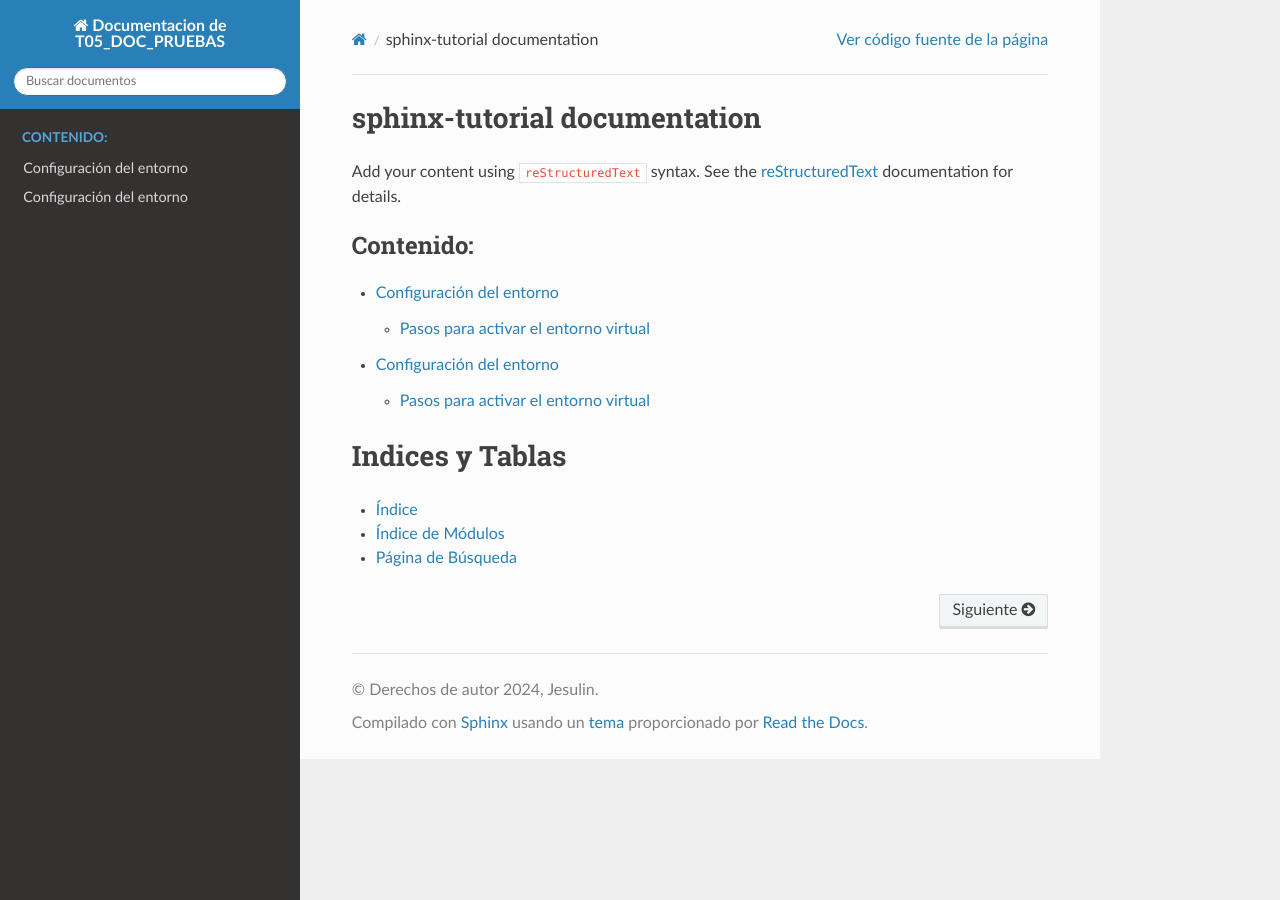
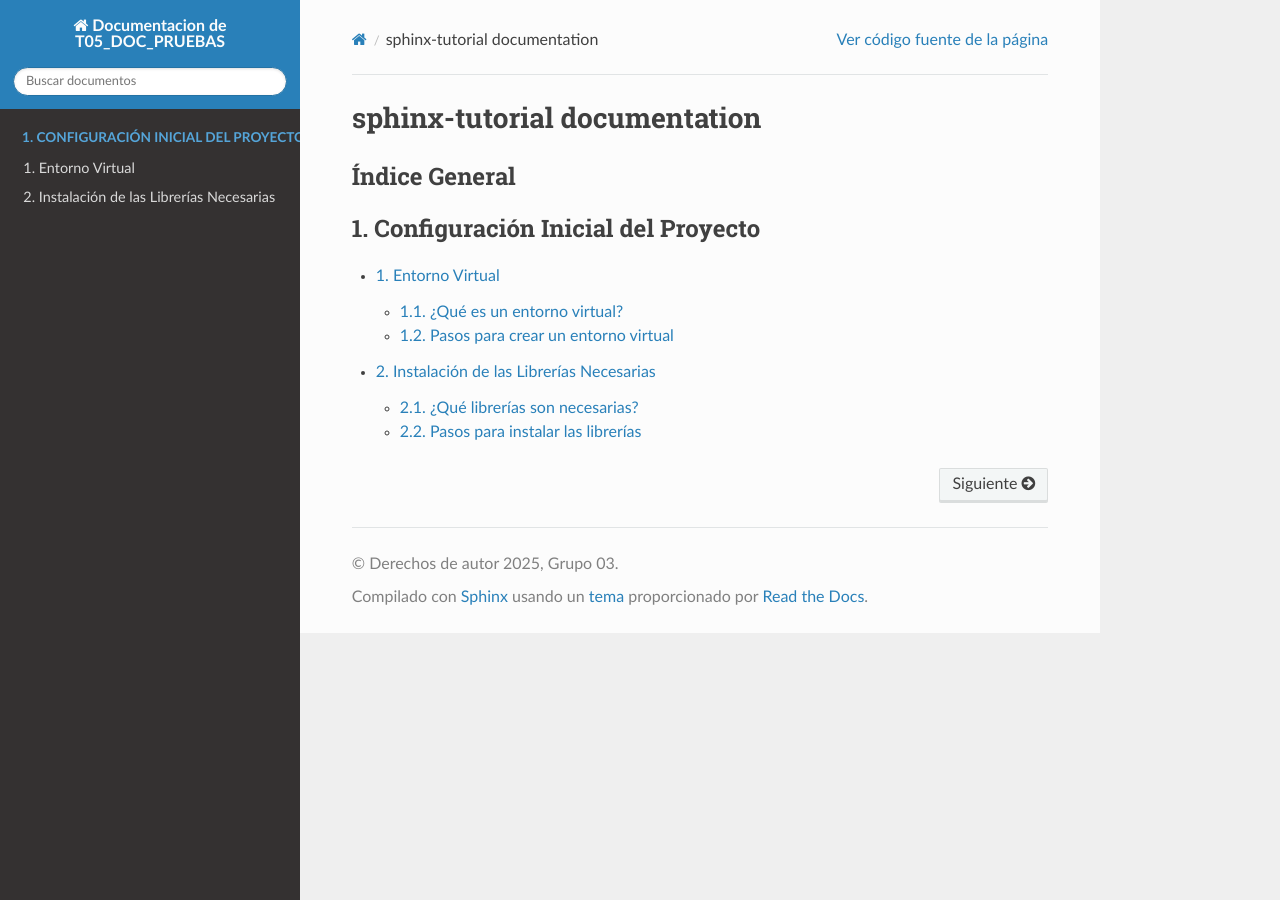
Before and after one commit to Arasesp0305/-2DAM_DI_T05_BOLETIN, a Sphinx documentation site: the page built from docs/source/index.rst, in a window 1280 px wide. Built offline with Sphinx 7.4.7 and the Read the Docs theme 3.1.0, drawn with Linux system fonts in a browser that asks for light colours.

Commit message:
Cambios inicio

````diff
--- a/docs/source/conf.py
+++ b/docs/source/conf.py
@@ -8,8 +8,8 @@
 # https://www.sphinx-doc.org/en/master/usage/configuration.html#project-information
 
 project = 'Documentacion de T05_DOC_PRUEBAS'
-copyright = '2024, Jesulin'
-author = 'Jesulin'
+copyright = '2025, Grupo 03'
+author = 'Grupo 03'
 release = '1'
 
 # -- General configuration ---------------------------------------------------
--- a/docs/source/configuracion_inicial/001.env.md
+++ b/docs/source/configuracion_inicial/001.env.md
@@ -1,12 +1,15 @@
-# Configuración del entorno
+# Entorno Virtual
 
-Este documento describe los pasos para activar y configurar el entorno del proyecto.
+Este apartado explica cómo crear y activar un entorno virtual para el proyecto.
 
-## Pasos para activar el entorno virtual
+### ¿Qué es un entorno virtual?
 
-1. Abre una terminal.
-2. Navega al directorio raíz del proyecto.
-3. Ejecuta el siguiente comando para activar el entorno virtual:
+Un entorno virtual es una herramienta que permite aislar las dependencias del proyecto para evitar conflictos con otras aplicaciones instaladas en el sistema.
+
+### Pasos para crear un entorno virtual
+
+1. Asegúrate de tener instalado Python 3.6 o superior.
+2. Ejecuta el siguiente comando para crear un entorno virtual:
 
    ```bash
-   source env/bin/activate
+   python -m venv nombre_del_entorno
--- a/docs/source/configuracion_inicial/002.instalacion_librerias.md
+++ b/docs/source/configuracion_inicial/002.instalacion_librerias.md
@@ -1,12 +1,24 @@
-# Configuración del entorno
+# Instalación de las Librerías Necesarias
 
-Este documento describe los pasos para activar y configurar el entorno del proyecto.
+En este apartado, aprenderás a instalar las librerías requeridas para el proyecto y para qué se utilizan.
 
-## Pasos para activar el entorno virtual
+## ¿Qué librerías son necesarias?
 
-1. Abre una terminal.
-2. Navega al directorio raíz del proyecto.
-3. Ejecuta el siguiente comando para activar el entorno virtual:
+1. **Sphinx**: Genera documentación en varios formatos como HTML y PDF.
+2. **sphinx-rtd-theme**: Proporciona un diseño visual profesional basado en Read the Docs.
+3. **myst-parser**: Habilita el uso de Markdown para escribir documentación.
+4. **sphinx.ext.autodoc**: Genera documentación automáticamente desde las docstrings.
+5. **sphinx.ext.napoleon**: Interpreta docstrings en formatos Google y NumPy.
 
-   ```bash
-   source env/bin/activate
+## Pasos para instalar las librerías
+
+### Paso 1: Crear un archivo `requirements.txt`
+
+Para facilitar la instalación, crea un archivo llamado `requirements.txt` con este contenido:
+
+### Paso 2: Instalar las librerías
+
+Ejecuta el siguiente comando para instalar las librerías listadas:
+
+```bash
+pip install -r requirements.txt
--- a/docs/source/index.rst
+++ b/docs/source/index.rst
@@ -6,21 +6,13 @@
 sphinx-tutorial documentation
 =============================
 
-Add your content using ``reStructuredText`` syntax. See the
-`reStructuredText <https://www.sphinx-doc.org/en/master/usage/restructuredtext/index.html>`_
-documentation for details.
-
+Índice General
+--------------
 
 .. toctree::
    :maxdepth: 2
-   :caption: Contenido:
+   :caption: 1. Configuración Inicial del Proyecto
+   :numbered:
 
-   configuracion_inicial/001.env.md
-   configuracion_inicial/002.instalacion_librerias.md
-
-Indices y Tablas
-================
-
-* :ref:`genindex`
-* :ref:`modindex`
-* :ref:`search`
+   configuracion_inicial/001.env
+   configuracion_inicial/002.instalacion_librerias
````
Also changed, not shown: 5 other files.
